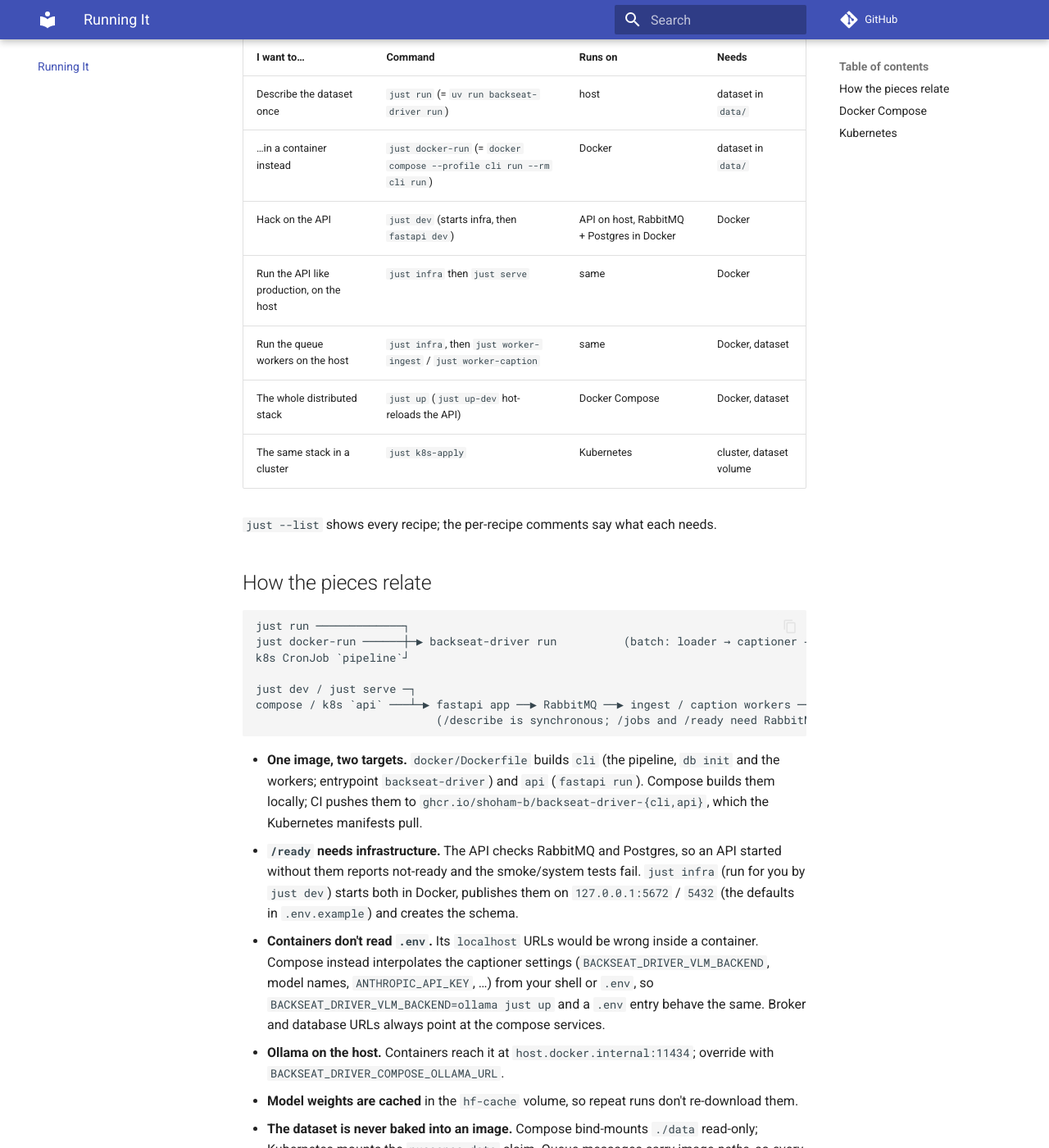
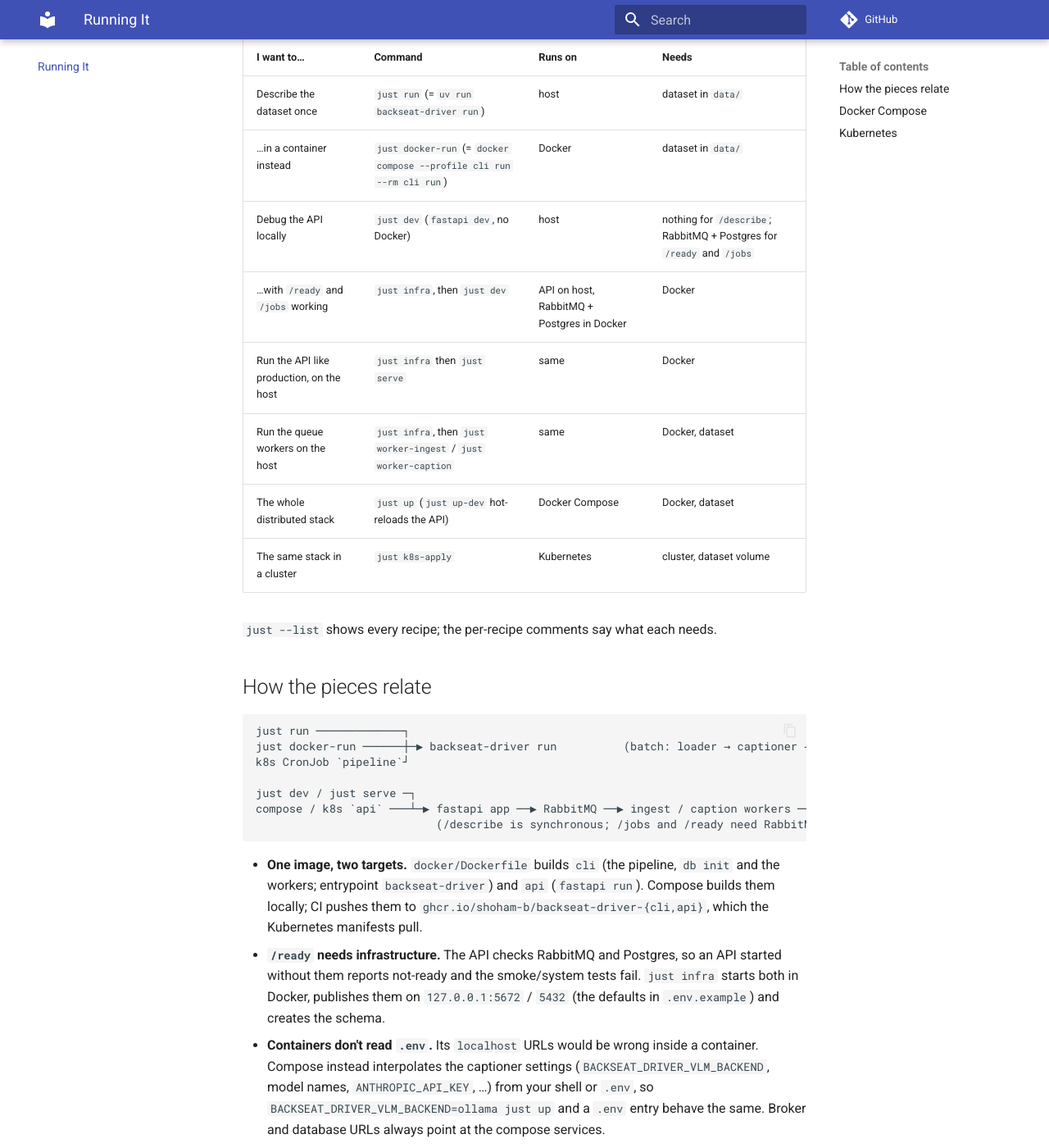
Before and after one commit to shoham-b/backseat-driver, an MkDocs documentation site: the page built from docs/running.md, in a window 1280 px wide and 1400 px high, scrolled down 248 px. Shown: the whole window at 82% size. Built offline with MkDocs 1.6.1 and Material for MkDocs 9.7.7, drawn with Linux system fonts in a browser that asks for light colours; comment, search, counter and statistics services are not loaded.

Commit message:
fix: keep just dev Docker-free for local debugging
Co-Authored-By: Claude Sonnet 5.5 <noreply@anthropic.com>
Claude-Session: https://claude.ai/code/session_011SDsEmiXZ4Ss66VhSF71Y3

````diff
--- a/docs/running.md
+++ b/docs/running.md
@@ -6,7 +6,8 @@ There are several ways to run the project. They all run the same code and read t
 |---|---|---|---|
 | Describe the dataset once | `just run` (= `uv run backseat-driver run`) | host | dataset in `data/` |
 | …in a container instead | `just docker-run` (= `docker compose --profile cli run --rm cli run`) | Docker | dataset in `data/` |
-| Hack on the API | `just dev` (starts infra, then `fastapi dev`) | API on host, RabbitMQ + Postgres in Docker | Docker |
+| Debug the API locally | `just dev` (`fastapi dev`, no Docker) | host | nothing for `/describe`; RabbitMQ + Postgres for `/ready` and `/jobs` |
+| …with `/ready` and `/jobs` working | `just infra`, then `just dev` | API on host, RabbitMQ + Postgres in Docker | Docker |
 | Run the API like production, on the host | `just infra` then `just serve` | same | Docker |
 | Run the queue workers on the host | `just infra`, then `just worker-ingest` / `just worker-caption` | same | Docker, dataset |
 | The whole distributed stack | `just up` (`just up-dev` hot-reloads the API) | Docker Compose | Docker, dataset |
@@ -27,7 +28,7 @@ compose / k8s `api` ───┴─▶ fastapi app ──▶ RabbitMQ ──▶
 ```
 
 - **One image, two targets.** `docker/Dockerfile` builds `cli` (the pipeline, `db init` and the workers; entrypoint `backseat-driver`) and `api` (`fastapi run`). Compose builds them locally; CI pushes them to `ghcr.io/shoham-b/backseat-driver-{cli,api}`, which the Kubernetes manifests pull.
-- **`/ready` needs infrastructure.** The API checks RabbitMQ and Postgres, so an API started without them reports not-ready and the smoke/system tests fail. `just infra` (run for you by `just dev`) starts both in Docker, publishes them on `127.0.0.1:5672` / `5432` (the defaults in `.env.example`) and creates the schema.
+- **`/ready` needs infrastructure.** The API checks RabbitMQ and Postgres, so an API started without them reports not-ready and the smoke/system tests fail. `just infra` starts both in Docker, publishes them on `127.0.0.1:5672` / `5432` (the defaults in `.env.example`) and creates the schema.
 - **Containers don't read `.env`.** Its `localhost` URLs would be wrong inside a container. Compose instead interpolates the captioner settings (`BACKSEAT_DRIVER_VLM_BACKEND`, model names, `ANTHROPIC_API_KEY`, …) from your shell or `.env`, so `BACKSEAT_DRIVER_VLM_BACKEND=ollama just up` and a `.env` entry behave the same. Broker and database URLs always point at the compose services.
 - **Ollama on the host.** Containers reach it at `host.docker.internal:11434`; override with `BACKSEAT_DRIVER_COMPOSE_OLLAMA_URL`.
 - **Model weights are cached** in the `hf-cache` volume, so repeat runs don't re-download them.
````
Also changed, not shown: docs/architecture.md (+1 -1 lines), docs/development.md (+1 -1 lines), docs/getting-started.md (+2 -1 lines), 3 other files.
